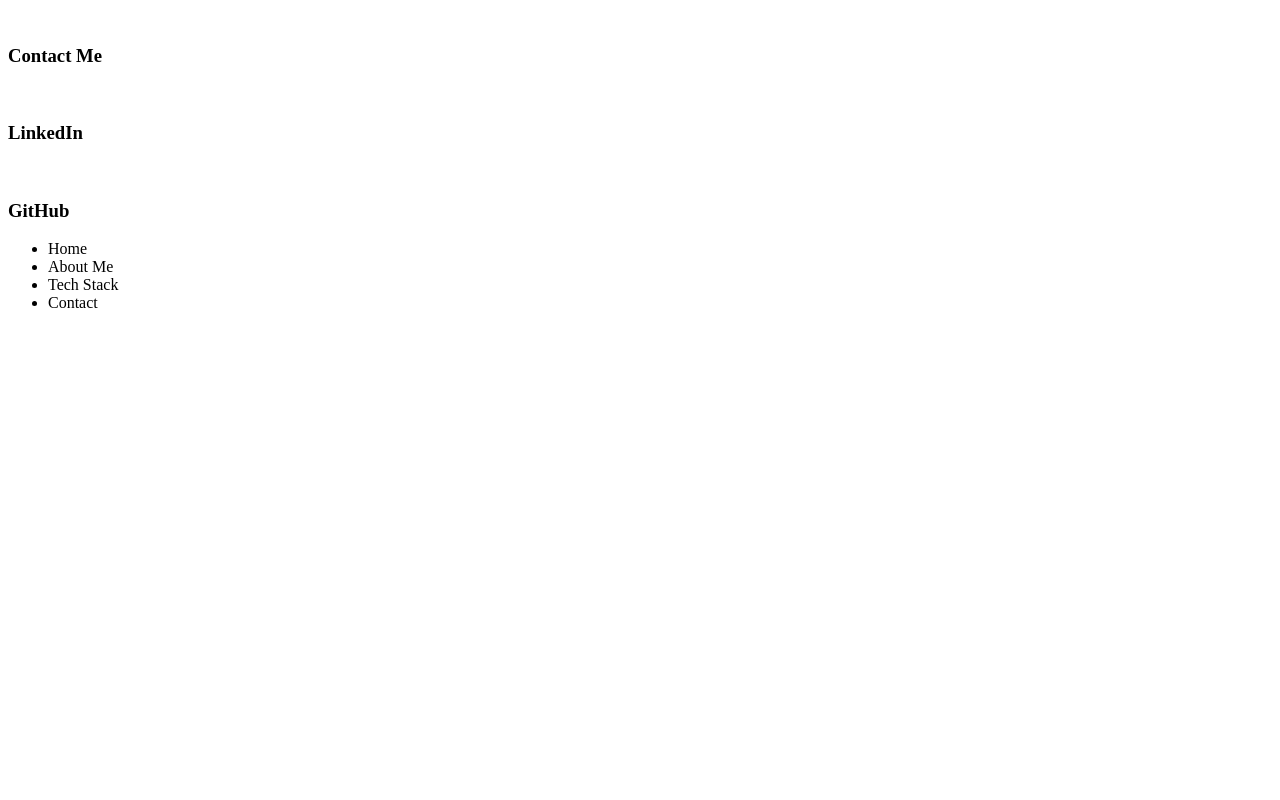
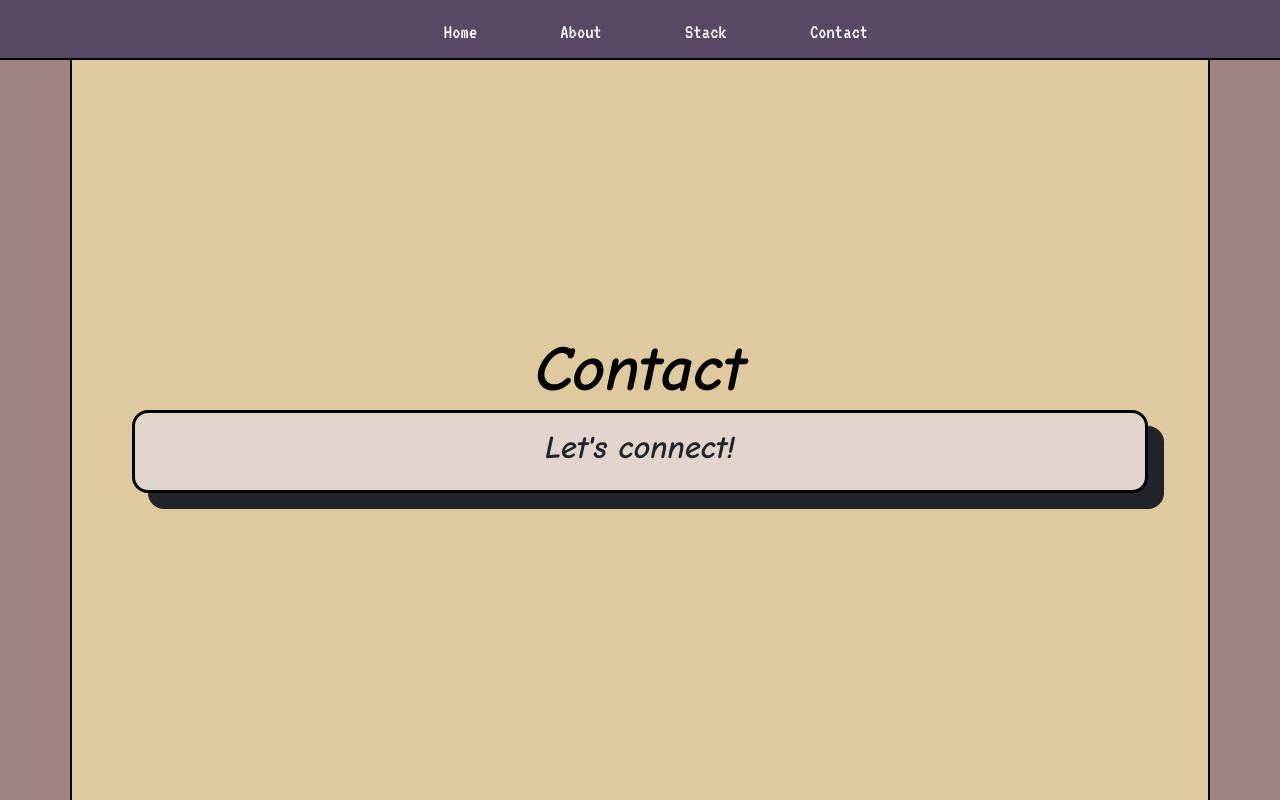
Before and after one commit to do-thy/portfolio, a plain HTML site: page contact.html in a window 1280 px wide. Drawn offline with nearby package versions, Linux system fonts and the light colour scheme.

Commit message:
Extension of last commit Add contact layout

```diff
--- a/contact.html
+++ b/contact.html
@@ -3,24 +3,32 @@
 <head>
   <meta charset="UTF-8">
   <meta name="viewport" content="width=device-width, initial-scale=1.0">
+  <link rel="stylesheet" href="portfolio.css"/>
   <title>Kurt Cyrus Silvino</title>
+  <link rel="preconnect" href="https://fonts.googleapis.com">
+  <link rel="preconnect" href="https://fonts.gstatic.com" crossorigin>
+  <link rel="stylesheet" href="https://fonts.googleapis.com/css2?family=Comic+Neue:ital,wght@0,300;0,400;0,700;1,300;1,400;1,700&family=Nunito+Sans:ital,opsz,wght@0,6..12,200..1000;1,6..12,200..1000&family=VT323&display=swap">
+  <link href="https://cdn.jsdelivr.net/npm/bootstrap@5.3.3/dist/css/bootstrap.min.css" rel="stylesheet" integrity="sha384-QWTKZyjpPEjISv5WaRU9OFeRpok6YctnYmDr5pNlyT2bRjXh0JMhjY6hW+ALEwIH" crossorigin="anonymous">
 </head>
+<nav>
+  <div class="nav-bar">
+    <ul>
+      <li><a href="index.html">Home</a></li>
+      <li><a href="about.html">About</a></li>
+      <li><a href="stack.html">Stack</a></li>
+      <li><a href="contact.html">Contact</a></li>
+    </ul>
+  </div>
+</nav>
 <body>
-  <div>
-    <img>
-    <h3>Contact Me</h3>
-    <img>
-    <h3>LinkedIn</h3>
-    <img>
-    <h3>GitHub</h3>
+  <div class="container body-style">
+    <h1 class="h1-style mt-5 mb-1">Contact</h1>
+    <div class="card mx-5 mb-4" id="contact-card">
+      <div class="card-body">
+        <h2 class="card-title h2-style">Let's connect!</h2>
+
+      </div>
+    </div>
   </div>
-  <nav>
-    <ul>
-      <li>Home</li>
-      <li>About Me</li>
-      <li>Tech Stack</li>
-      <li>Contact</li>
-    </ul>
-  </nav>
 </body>
 </html>
--- a/portfolio.css
+++ b/portfolio.css
@@ -172,12 +172,27 @@ html, body {
     height: 625px;
   }
 
+#contact-card {
+  background-color: #E0D4CC;
+  border: 3px solid #000000;
+  border-radius: 1em;
+  box-shadow: 1rem 1rem;
+}
+  #contact-card p {
+    color: #000000;
+    font: normal 2vmin "Nunito Sans";
+    margin-top: 5px;
+    text-align: justify;
+  }
+
 /* media query for tablet size and below */
 @media (max-width: 768px) {
-  .body-divider {
+  .index-body {
     flex-direction: column;
   }
   .index-body-text {
+    justify-content: start;
+    margin-top: 5rem;
     order: 2;
   }
   .self-portrait-div {
```
